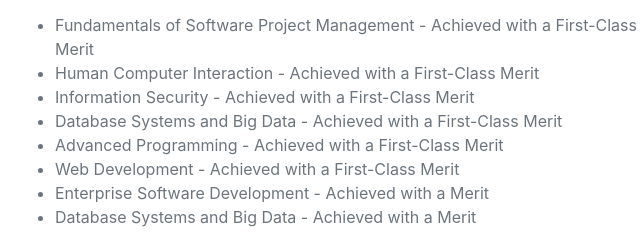
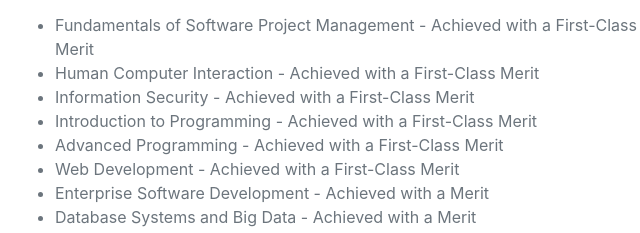
Before and after one commit to McFad101/Portfolio, a website: page App/views/index.html in a window 1280 px wide. Shown: the part 2672-2905 px from the top of the page, 297-937 px from the left. Drawn offline with nearby package versions, Linux system fonts and the light colour scheme; files that its build step writes are made by us from their sources; files whose address does not match are found by name; a web font is replaced by a local one.

Commit message:
edit index.html page content

```diff
--- a/App/views/index.html
+++ b/App/views/index.html
@@ -123,7 +123,7 @@
                                 <li>Information Security
                                     - Achieved with a First-Class Merit
                                 </li>
-                                <li>Database Systems and Big Data
+                                <li>Introduction to Programming
                                     - Achieved with a First-Class Merit
                                 </li>
                                 <li>Advanced Programming
```
